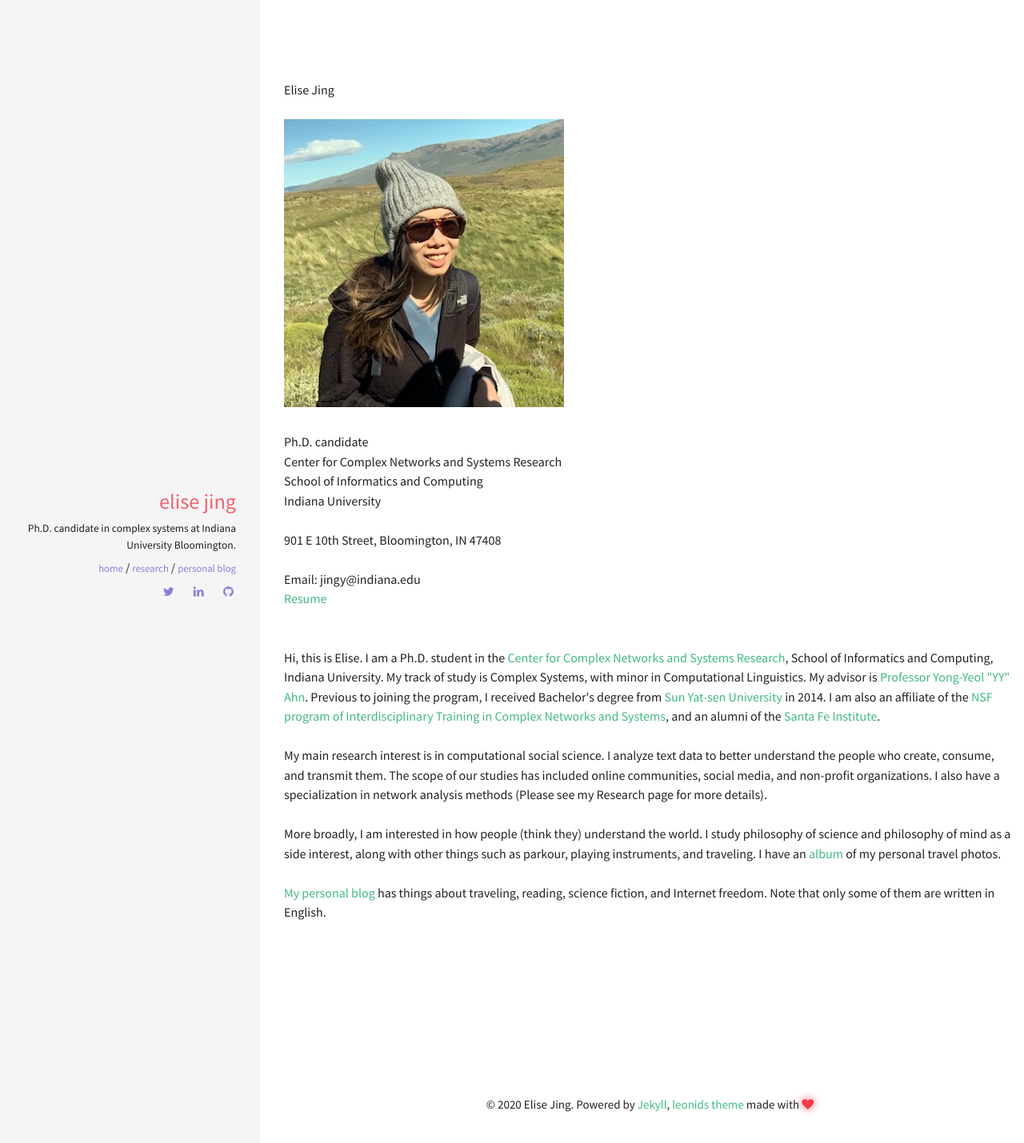
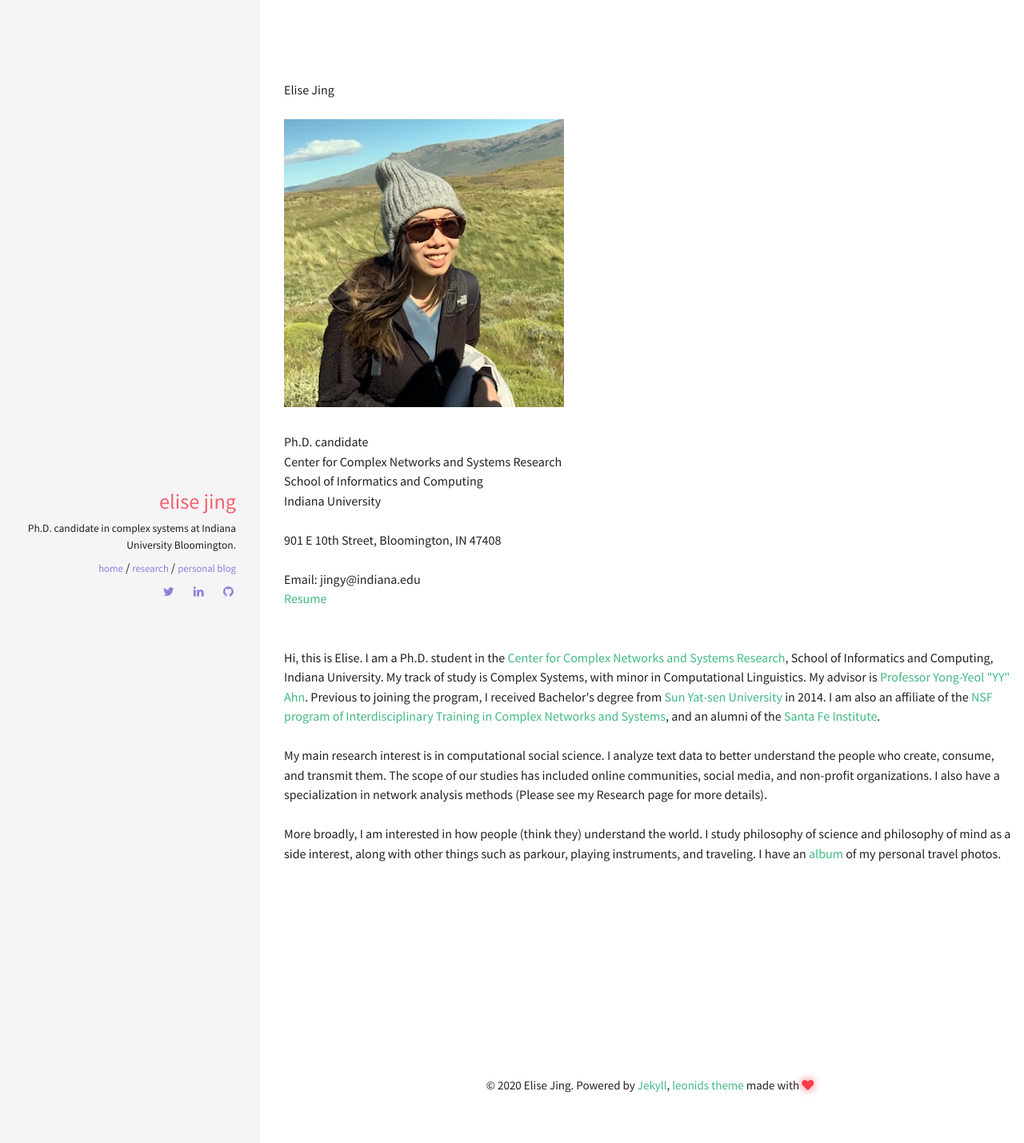
Before and after one commit to yzjing/yzjing.github.io, a Jekyll site: the page built from index.html, in a window 1280 px wide. Shown: the top 1429 px of the page at 80% size. Built offline with Jekyll 4.4.1, drawn with Linux system fonts in a browser that asks for light colours.

Commit message:
update info

```diff
--- a/index.html
+++ b/index.html
@@ -43,7 +43,7 @@ My main research interest is in computational social science. I analyze text dat
 More broadly, I am interested in how people (think they) understand the world. I study philosophy of science and philosophy of mind as a side interest, along with other things such as parkour, playing instruments, and traveling. I have an <a href="https://www.flickr.com/photos/145842521@N04/albums">album</a> of my personal travel photos.
 <br>
 <br>
-<a href="https://blackbird07.github.io/categories/">My personal blog</a> has things about traveling, reading, science fiction, and Internet freedom. Note that only some of them are written in English.
+<!-- <a href="https://blackbird07.github.io/categories/">My personal blog</a> has things about traveling, reading, science fiction, and Internet freedom. Note that only some of them are written in English. -->
 <br>
 <br><br>
 <br><br>
```
